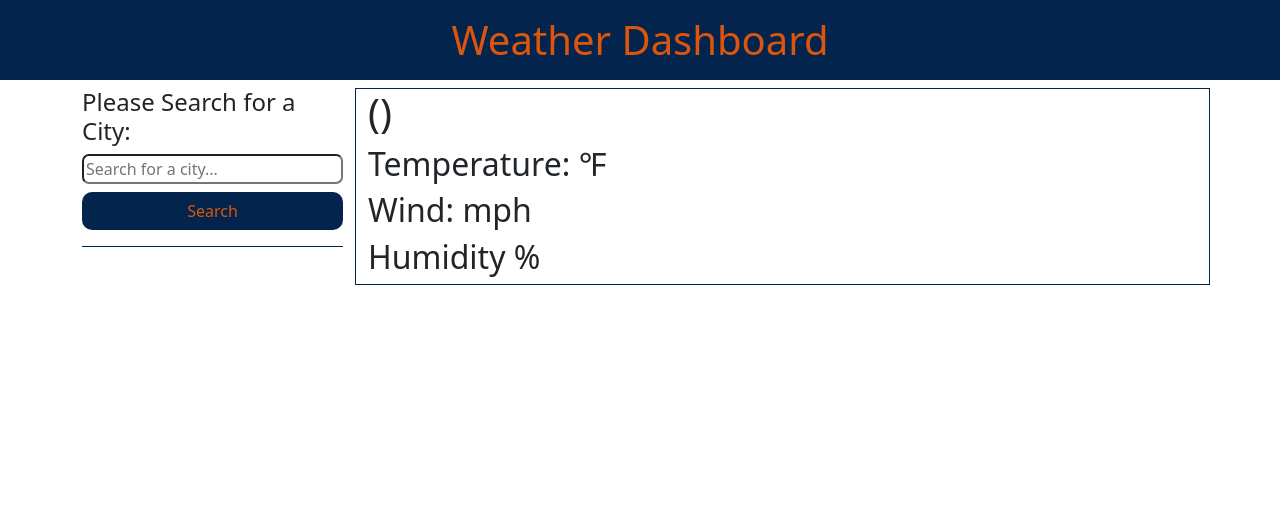
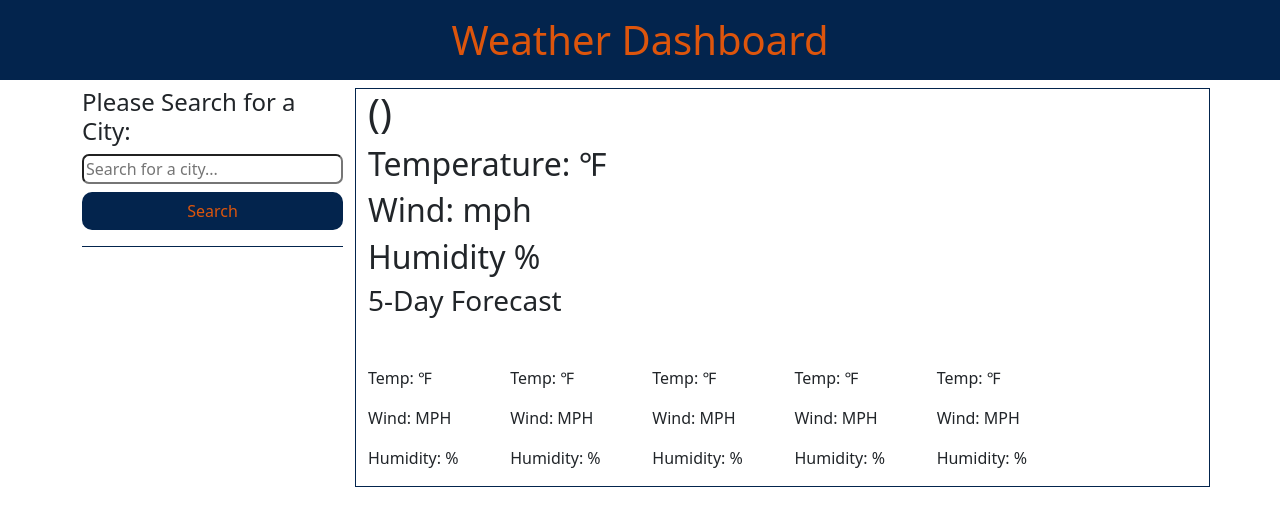
Before and after one commit to thomasjshea/Weather-Dashboard, a plain HTML site: page index.html in a window 1280 px wide. Drawn offline with nearby package versions, Linux system fonts and the light colour scheme.

Commit message:
added 5 day layout to add forecast to

```diff
--- a/assets/js/script.js
+++ b/assets/js/script.js
@@ -36,6 +36,7 @@ function getCoordinates() {
             })
             .then(function(data){
                 console.log(data)
+                $('#weather-image-1').attr('src','http://openweathermap.org/img/w/' + data.list[0].weather[0].icon + '.png')
             })
         }
         getWeather()
--- a/index.html
+++ b/index.html
@@ -37,6 +37,41 @@
                     <h2>Wind: <span id="wind"></span>mph</h2>
                     <h2>Humidity <span id="humidity"></span>%</h2>
                 </div>
+
+                <h3>5-Day Forecast</h3>
+
+                <div class="row row-cols-6" id="weather-forecast">
+                    <div class="col" id="day-1">
+                       <p><img id="weather-image-1" src=""></p>
+                       <p>Temp: <span id="temperature-1"></span>&#8457</p>
+                       <p>Wind: <span id="wind-1"></span>MPH</p>
+                       <p>Humidity: <span id="humidity-1"></span>%</p>
+                    </div>
+                    <div class="col" id="day-2">
+                        <p><img id="weather-image-1" src=""></p>
+                        <p>Temp: <span id="temperature-1"></span>&#8457</p>
+                        <p>Wind: <span id="wind-1"></span>MPH</p>
+                        <p>Humidity: <span id="humidity-1"></span>%</p>
+                     </div>
+                     <div class="col" id="day-3">
+                        <p><img id="weather-image-1" src=""></p>
+                        <p>Temp: <span id="temperature-1"></span>&#8457</p>
+                        <p>Wind: <span id="wind-1"></span>MPH</p>
+                        <p>Humidity: <span id="humidity-1"></span>%</p>
+                     </div>
+                     <div class="col" id="day-4">
+                        <p><img id="weather-image-1" src=""></p>
+                        <p>Temp: <span id="temperature-1"></span>&#8457</p>
+                        <p>Wind: <span id="wind-1"></span>MPH</p>
+                        <p>Humidity: <span id="humidity-1"></span>%</p>
+                     </div>
+                     <div class="col" id="day-5">
+                        <p><img id="weather-image-1" src=""></p>
+                        <p>Temp: <span id="temperature-1"></span>&#8457</p>
+                        <p>Wind: <span id="wind-1"></span>MPH</p>
+                        <p>Humidity: <span id="humidity-1"></span>%</p>
+                     </div>
+                </div>
             </div>
         </div>
     </div>
```
